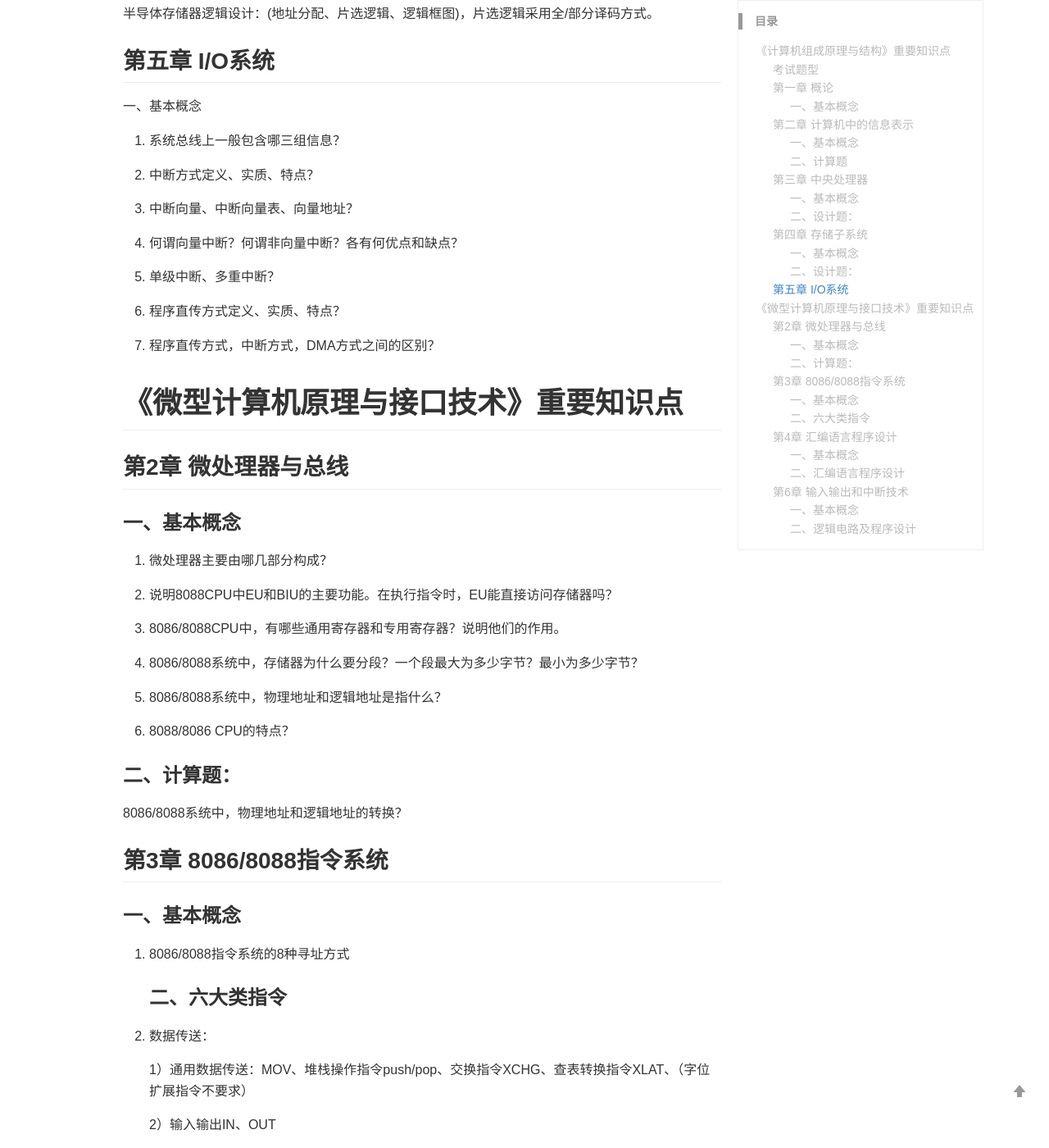
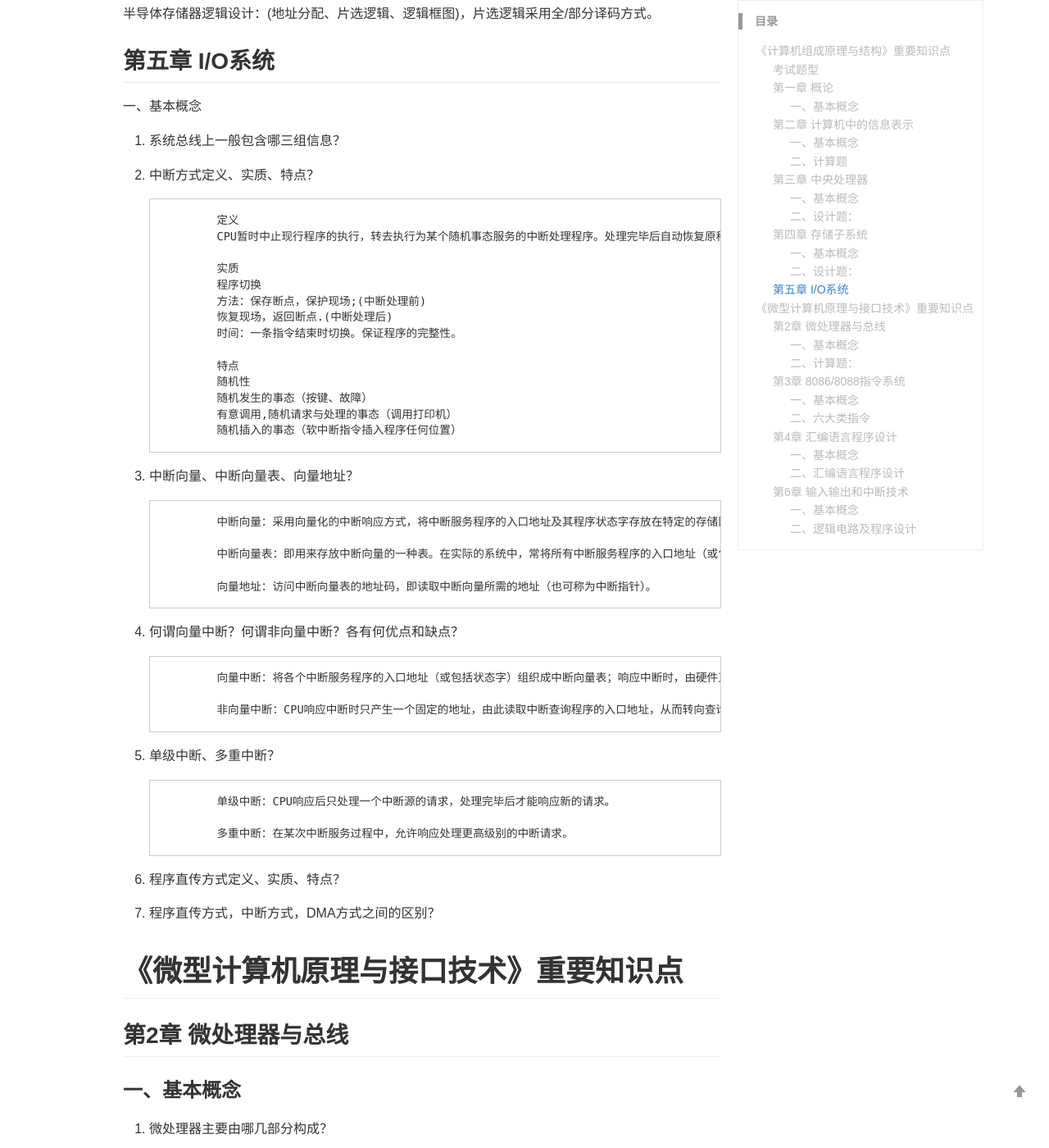
Before and after one commit to u4E0A/u4E0A.github.io, a Jekyll site: the page built from _posts/2023-02-19-计算机系统结构重要知识点.md, in a window 1280 px wide and 1400 px high, scrolled down 8425 px. Shown: the whole window at 82% size. Built offline with Jekyll 4.4.1, drawn with Linux system fonts in a browser that asks for light colours; comment, search, counter and statistics services are not loaded; a style sheet for code colours, icons or effects is not loaded; some of the changed text lies outside the part shown.

Commit message:
更新blog

```diff
--- a/_posts/2023-02-19-计算机系统结构重要知识点.md
+++ b/_posts/2023-02-19-计算机系统结构重要知识点.md
@@ -366,11 +366,43 @@ CPU的逻辑组成及工作机制
 
 2.	中断方式定义、实质、特点？
 
+                定义
+                CPU暂时中止现行程序的执行，转去执行为某个随机事态服务的中断处理程序。处理完毕后自动恢复原程序的执行。
+
+                实质
+                程序切换
+                方法：保存断点，保护现场;(中断处理前)
+                恢复现场，返回断点.(中断处理后)
+                时间：一条指令结束时切换。保证程序的完整性。
+
+                特点
+                随机性
+                随机发生的事态（按键、故障）
+                有意调用,随机请求与处理的事态（调用打印机）
+                随机插入的事态（软中断指令插入程序任何位置）
+
 3.	中断向量、中断向量表、向量地址？
+
+                中断向量：采用向量化的中断响应方式，将中断服务程序的入口地址及其程序状态字存放在特定的存储区中，所有的中断服务程序入口地址和状态字一起，称为中断向量。
+
+                中断向量表：即用来存放中断向量的一种表。在实际的系统中，常将所有中断服务程序的入口地址（或包括服务程序状态字）组织成一个一维表格，并存放于一段连续的存储区，此表就是中断向量表。
+
+                向量地址：访问中断向量表的地址码，即读取中断向量所需的地址（也可称为中断指针）。
+
 
 4.	何谓向量中断？何谓非向量中断？各有何优点和缺点？
 
+                向量中断：将各个中断服务程序的入口地址（或包括状态字）组织成中断向量表；响应中断时，由硬件直接产生对应于中断源的向量地址；据此访问中断向量表，从中读取服务程序入口地址，由此转向服务程序的执行.这些工作在中断周期IT中由硬件直接实现。
+
+                非向量中断：CPU响应中断时只产生一个固定的地址，由此读取中断查询程序的入口地址，从而转向查询程序，通过软件查询，确定被优先批准的中断源，然后分支进入相应的中断服务程序。
+
+
 5.	单级中断、多重中断？
+
+                单级中断：CPU响应后只处理一个中断源的请求，处理完毕后才能响应新的请求。
+
+                多重中断：在某次中断服务过程中，允许响应处理更高级别的中断请求。
+
 
 6.	程序直传方式定义、实质、特点？
 
```
